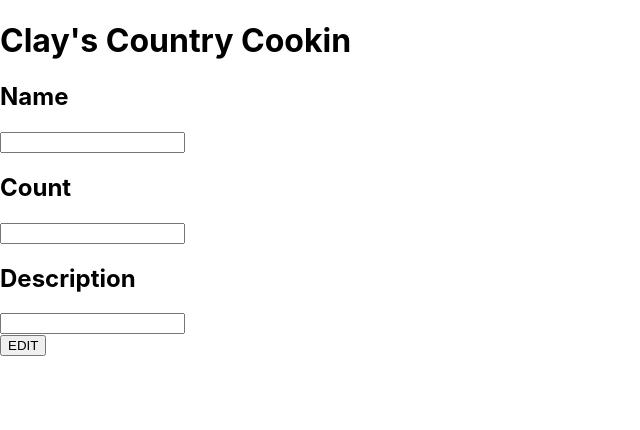
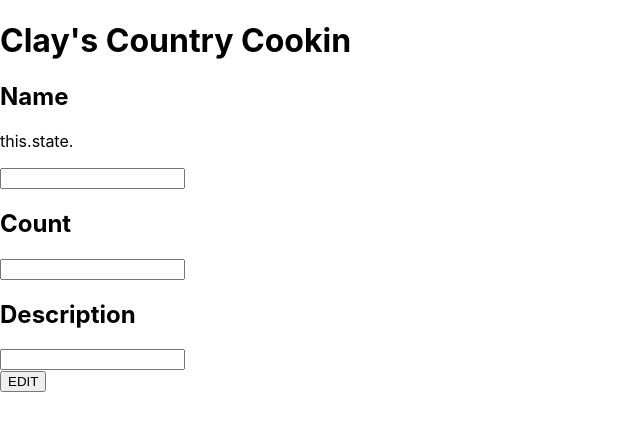
Before and after one commit to ClayG89/Project-3, a React (Create React App) app in the folder client/: page /food in a window 1280 px wide. Shown: the top 430 px of the page, without its empty margins (0-640 px from the left). Built offline with nearby package versions, Linux system fonts and the light colour scheme.

Commit message:
debugging

```diff
--- a/client/src/components/Food.js
+++ b/client/src/components/Food.js
@@ -34,6 +34,7 @@ export default class Food extends Component {
 
                 <div className="foodName">
                     <h2>Name</h2>
+                    <p>this.state.</p>
                     <input type="text" name="name" onChange={ this.submitCreateForm }/>
                     <p>{this.submitCreateForm}</p>
                 </div>
```
